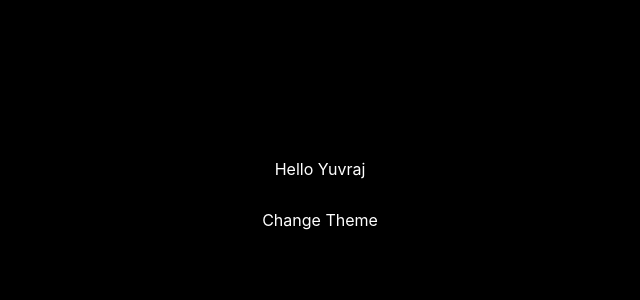
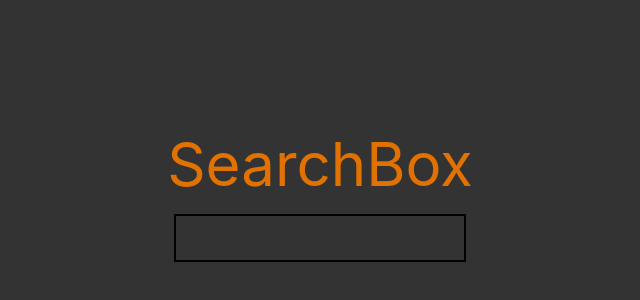
Before and after one commit to Yuvrajsinghko/25-React-Mini-App, a React (Vite) app in the folder React-Accordian/: page / in a window 1280 px wide. Shown: the part 202-502 px from the top of the page, without its empty margins (320-960 px from the left). Built offline with nearby package versions, Linux system fonts and the light colour scheme.

Commit message:
updated some files

```diff
--- a/React-Accordian/package.json
+++ b/React-Accordian/package.json
@@ -11,6 +11,7 @@
   },
   "dependencies": {
     "@tailwindcss/vite": "^4.2.1",
+    "axios": "^1.15.2",
     "react": "^19.2.0",
     "react-dom": "^19.2.0",
     "react-icons": "^5.5.0",
--- a/React-Accordian/src/App.jsx
+++ b/React-Accordian/src/App.jsx
@@ -1,11 +1,13 @@
 import Accordian2 from "./component/accordian2/acc";
+import ModalTest from "./component/Modal-popup/modal-test";
 import QCode from "./component/QR-Code_generator";
 import RandomColorGenerator from "./component/RandomColor_Generator";
+import SearchBox from "./component/SearchBox";
 import StarRating from "./component/StarRating";
 import LightDarkMode from "./component/Theme-CHange";
 
+const App = () => {
 
-const App = () => {
   return (
     <div>
       {/* <Accordian /> */}
@@ -14,7 +16,10 @@ const App = () => {
       {/* <RandomColorGenerator /> */}
       {/* <StarRating noOfStars={10}/> */}
       {/* <QCode /> */}
-      <LightDarkMode />
+      {/* <LightDarkMode /> */}
+      {/* <ModalTest /> */}
+      <SearchBox />
+
     </div>
   );
 };
```
Also changed, not shown: 1 other file (tests, documents, lock files or other folders).
